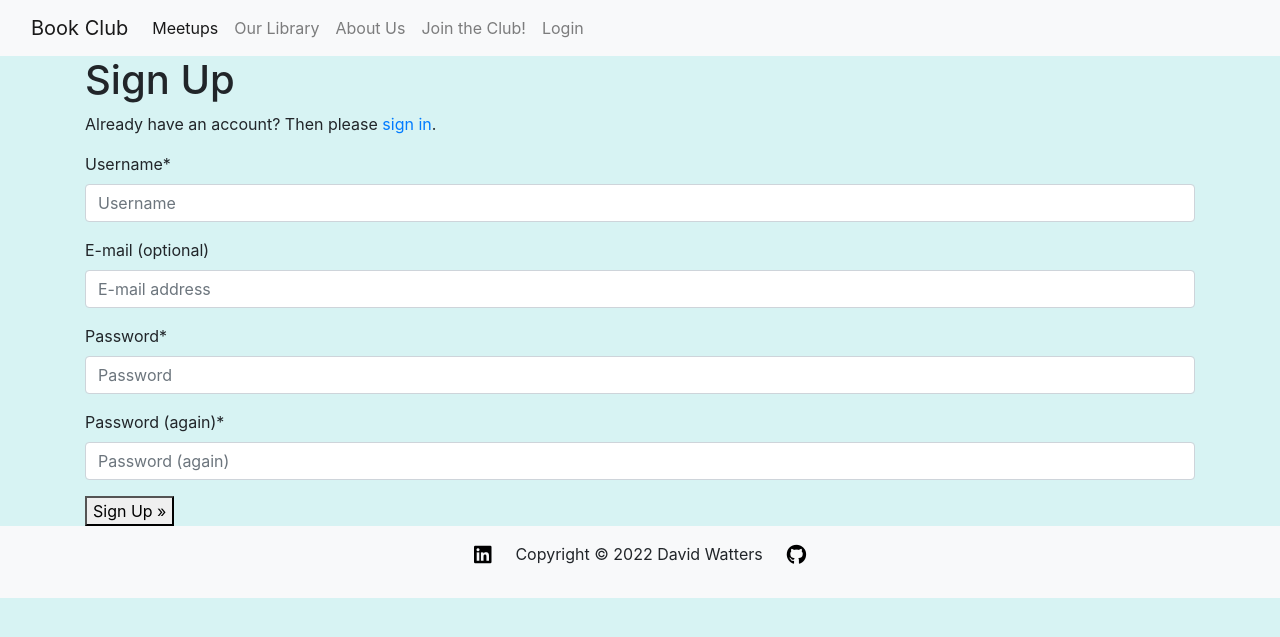
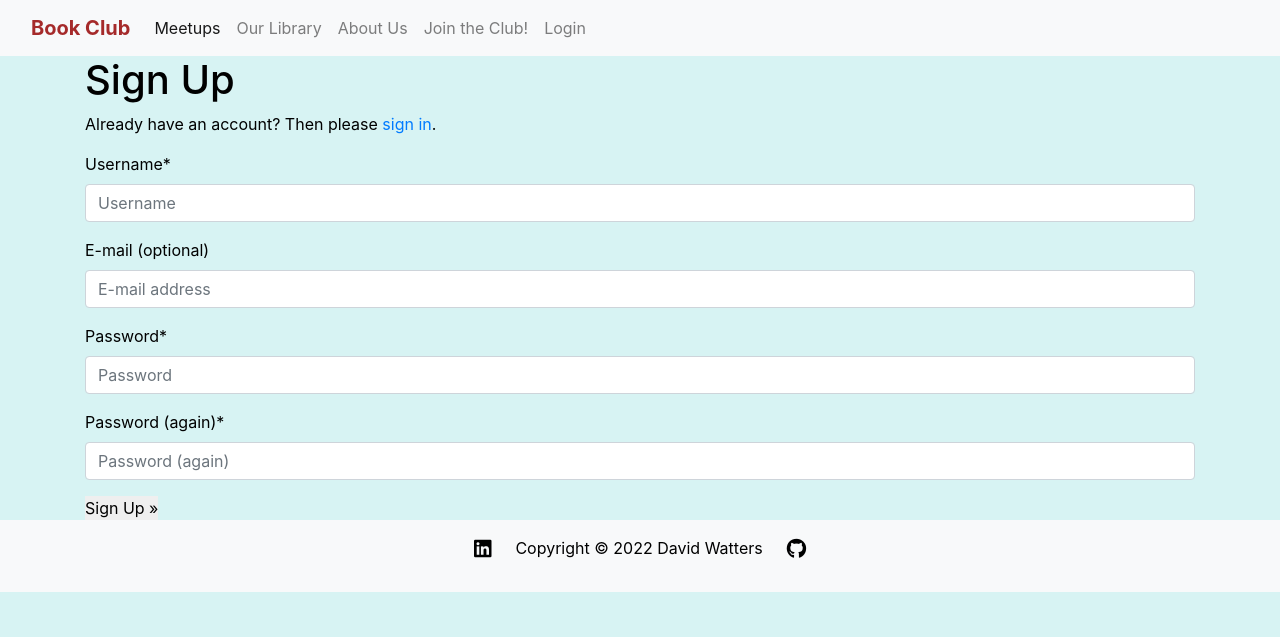
Before and after one commit to davewatters/bookclub-ci-pp4, a Django app: page /accounts/signup/ in a window 1280 px wide. Shown: the top 637 px of the page. Run offline with Django 3.2, Linux system fonts and the light colour scheme; some libraries are stand-ins or nearby versions.

Commit message:
add basic style.css structure

```diff
--- a/blog/templates/blog/meetup_list.html
+++ b/blog/templates/blog/meetup_list.html
@@ -3,9 +3,6 @@
 {% block content %}
 <div class="container-fluid">
   <div class="row">
-
-    <h1>In meetup_list.html</h1>
-    <p>As a test, DEBUG is currently set to: {{ disp_text }}</p>
     <p></p>
     <h2>Upcoming & Recent Book Club Meetups</h2>
     <!-- List the Meetup details -->
@@ -38,7 +35,6 @@
                 </div>
               </div>
             </div>
-
         </div>
         {% endfor %}
       </div>
--- a/blog/views.py
+++ b/blog/views.py
@@ -5,10 +5,5 @@ from .models import Meetup
 from bookclub.settings import DEBUG
 
 
-def home(request):
-    testVar = DEBUG
-    return render(request, 'blog/home.html', {'disp_text': testVar})
-
-
 class MeetupList(generic.ListView):
     model = Meetup
--- a/bookclub/settings.py
+++ b/bookclub/settings.py
@@ -61,7 +61,7 @@ ACCOUNT_EMAIL_VERIFICATION = 'none'
 #
 INSTALLED_APPS = [
     'blog',
-    'userauth.apps.UserauthConfig',
+    'userauth',
     'django.contrib.admin',
     'django.contrib.auth',
     'django.contrib.contenttypes',
--- a/static/css/style.css
+++ b/static/css/style.css
@@ -1,6 +1,55 @@
+@import url('https://fonts.googleapis.com/css2?family=Lato:wght@300;700&display=swap');
+
+/*
+  Global styling
+*/
+* {
+  margin: 0;
+  padding: 0;
+  border: none;
+  box-sizing: border-box;
+}
+
+:root {
+  /* Initialise gloabl vars */
+  /* Sans-Serif font family fallbacks: Arial, Helvetica, sans-serif */
+  /* Serif font family fallbacks: Georgia, Times, serif */
+
+  --bg-colour: rgb(215, 243, 243); /* background colour */
+  --header-font-family: "Lato", serif;
+  --text-font-family: "Lato", serif;
+  --text-font-size: 1.6rem;
+  --btn-font-size: 1.6rem;
+  --btn-colour: #9acd32;
+  --btn-active-colour: #aaff01;
+}
+
+html {
+  /* Set root font-size to 10px so that 1rem becomes 10px  */
+  /* font-size: 62.5%; */
+}
+
 body {
-  background-color: rgb(215, 243, 243);
+  background-color: var(--bg-colour);
+  color: #000;
+  /* font-family: var(--text-font-family, Georgia, Times, serif);
+  font-size: var(--text-font-size); */
 }
+
+
+/*
+  Navbar
+*/
+.logo {
+  font: var(--header-font-family);
+  font-weight: bold;
+  color: brown;
+}
+
+.nav-align-r {
+  align-items: flex-end;
+}
+
 
 /*
   Footer
--- a/templates/base.html
+++ b/templates/base.html
@@ -24,13 +24,14 @@
     <!-- Navbar -->
     <nav class="navbar navbar-expand-lg navbar-light bg-light">
       <div class="container-fluid">
-        <a class="navbar-brand" href="#">Book Club</a>
+        <a class="navbar-brand" href="{% url 'blog-home' %}"><span class="logo">Book Club</span></a>
         <button class="navbar-toggler" type="button" data-bs-toggle="collapse" data-bs-target="#navbarNav" aria-controls="navbarNav" aria-expanded="false" aria-label="Toggle navigation">
           <span class="navbar-toggler-icon"></span>
         </button>
         <div class="collapse navbar-collapse" id="navbarNav">
           <!-- make the menu items right-aligned -->
-          <ul class="navbar-nav ">
+          <div class="d-flex nav-align-r">
+            <ul class="navbar-nav">
               <li class="nav-item">
                 <a class="nav-link active" aria-current="page" href="{% url 'blog-home' %}">Meetups</a>
               </li>
@@ -56,6 +57,7 @@
               </li>
               {% endif %}
             </ul>
+          </div>
         </div>
       </div>
     </nav>  </header>
```
Lines whose indentation alone changed are shown as unchanged.
